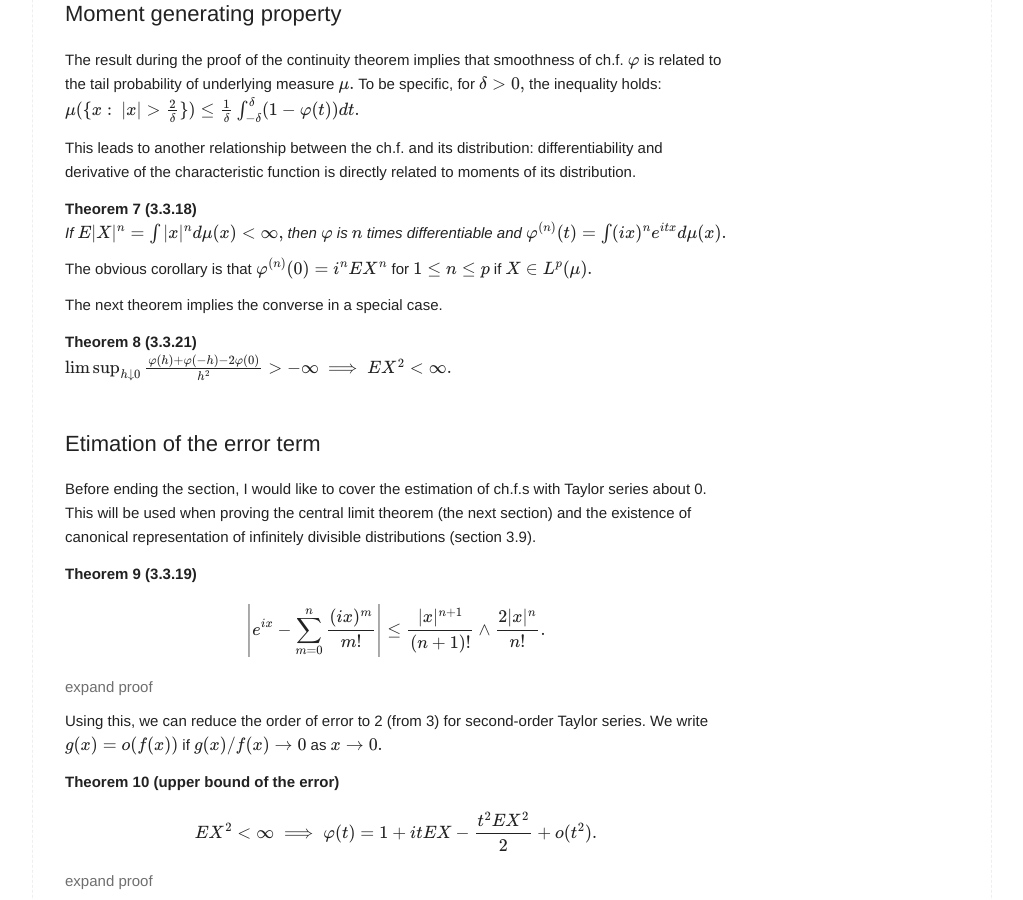
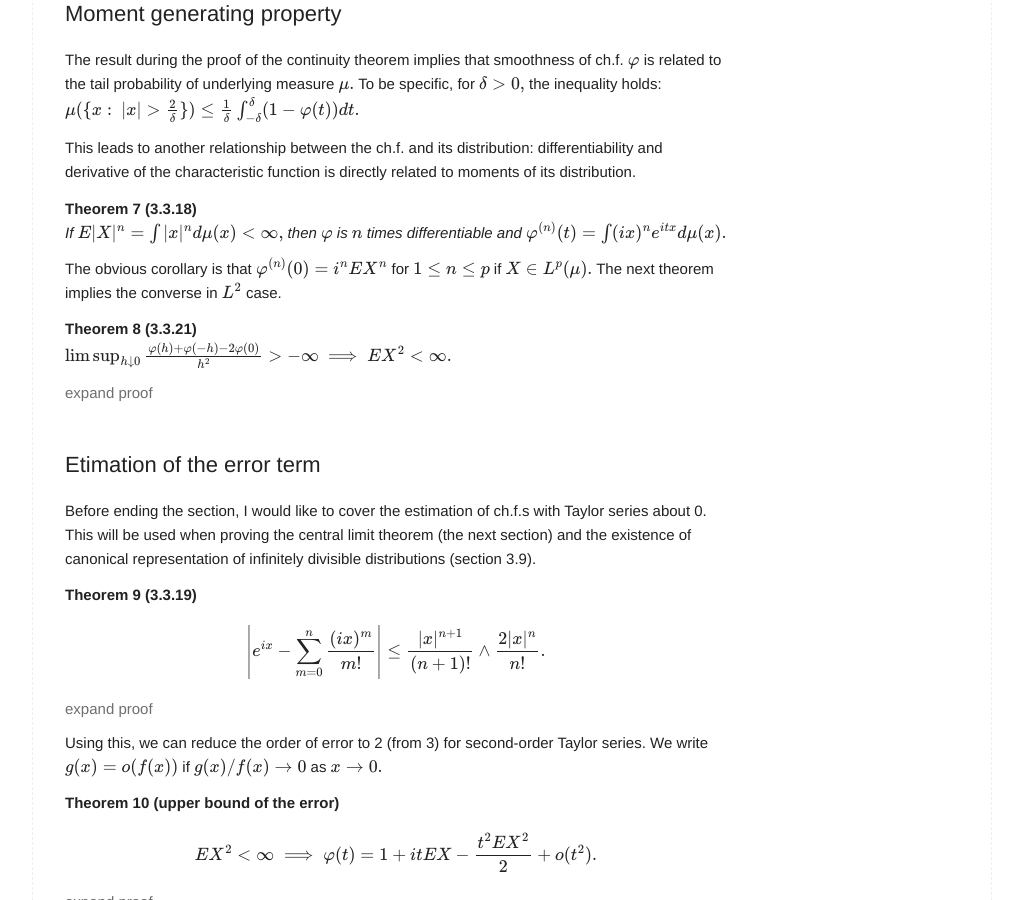
Before and after one commit to naturale0/naturale0.github.io, a Jekyll site: the page built from _posts/2020-12-22-[PTE] 3.3 characteristic functions.md, in a window 1280 px wide and 900 px high, scrolled down 2952 px. Shown: the whole window, without its empty margins (128-1151 px from the left). Built offline with Jekyll 4.4.1, drawn with Linux system fonts in a browser that asks for light colours; formulas are drawn with MathJax 3; comment, search, counter and statistics services are not loaded.

Commit message:
post PTE 3.3

```diff
--- a/_posts/2020-12-22-[PTE] 3.3 characteristic functions.md
+++ b/_posts/2020-12-22-[PTE] 3.3 characteristic functions.md
@@ -233,13 +233,30 @@
 If $E|X|^n = \int |x|^n d\mu(x) < \infty,$ then $\varphi$ is $n$ times differentiable and $\varphi^{(n)}(t) = \int (ix)^n e^{itx} d\mu(x).$
 </div>
 
-The obvious corollary is that $\varphi^{(n)}(0) = i^nEX^n$ for $1\le n \le p$ if $X\in L^p(\mu).$
-
-The next theorem implies the converse in a special case.
+The obvious corollary is that $\varphi^{(n)}(0) = i^nEX^n$ for $1\le n \le p$ if $X\in L^p(\mu).$ The next theorem implies the converse in $L^2$ case.
 
 <div class="theorem" text="3.3.21">
 $\limsup_{h\downarrow 0} \frac{\varphi(h) + \varphi(-h) - 2\varphi(0)}{h^2} > -\infty$ $\implies EX^2 <\infty.$
-</div><br>
+</div>
+
+<details>
+  <summary>
+    expand proof
+  </summary>
+
+<div class="proof"><br>
+For necessity of Fubini's theorem see $\frac{e^{ihx} + e^{-ihx} - 2}{h^2} = \frac{2(\cos hx -1)}{h^2} \le 0.$ In addition, $\lim_{h\to0}\frac{2(\cos hx -1)}{h^2} = \lim_{h\to0} -x^2\cos hx = -x^2.$
+
+$$
+\begin{align}
+EX^2 &= \int x^2 dF(x) \\
+  &\le \liminf\limits_{h\downarrow0} \int \frac{2(1- \cos hx)}{h^2} dF(x) \\
+  &= -\limsup\limits_{h\downarrow0} \frac{\varphi(h)+\varphi(-h)-2\varphi(0)}{h^2} \\
+  &< \infty.
+\end{align}
+$$
+The first equality is from the Fubini's theorem and the first inequality is from the Fatou's lemma.
+</div></details><br>
 
 
 ## Etimation of the error term
```
Also changed, not shown: 1 other file.
